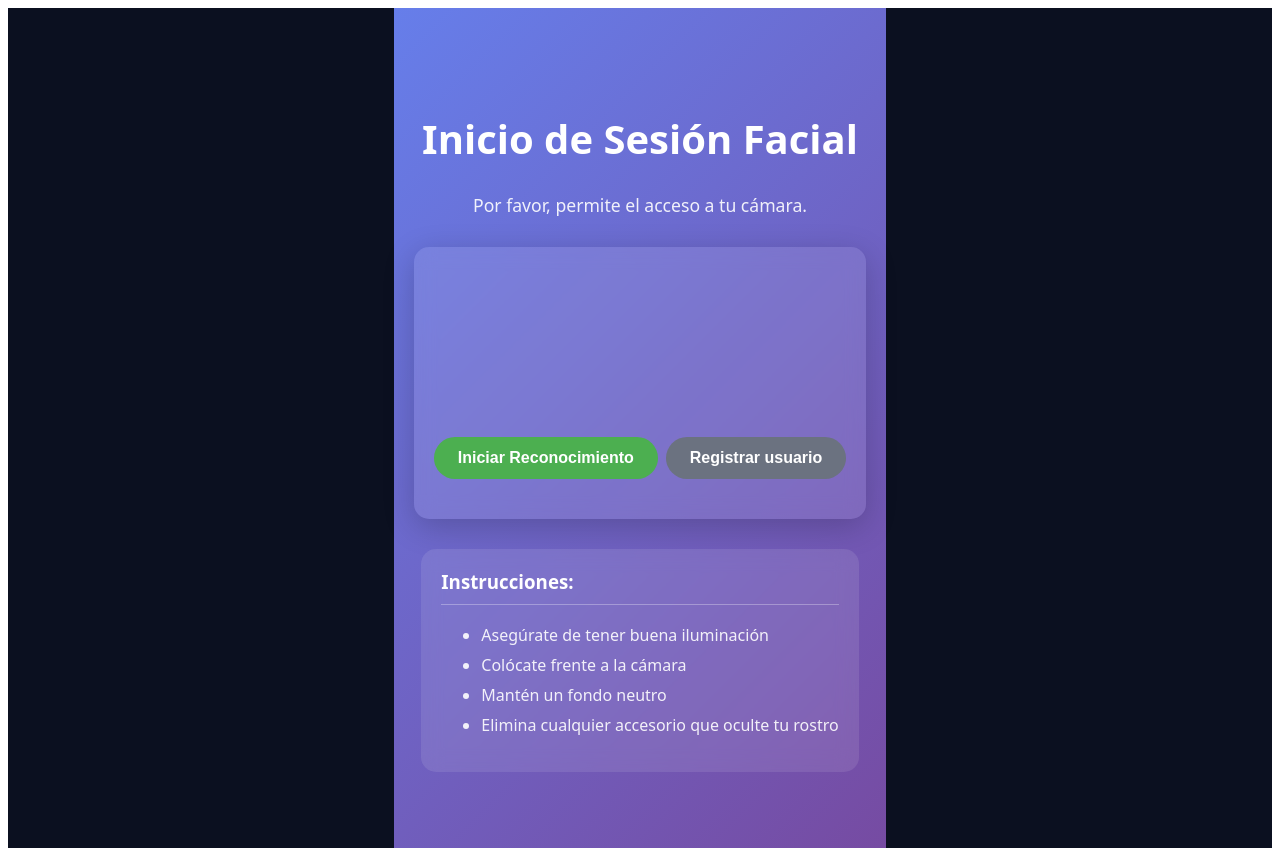
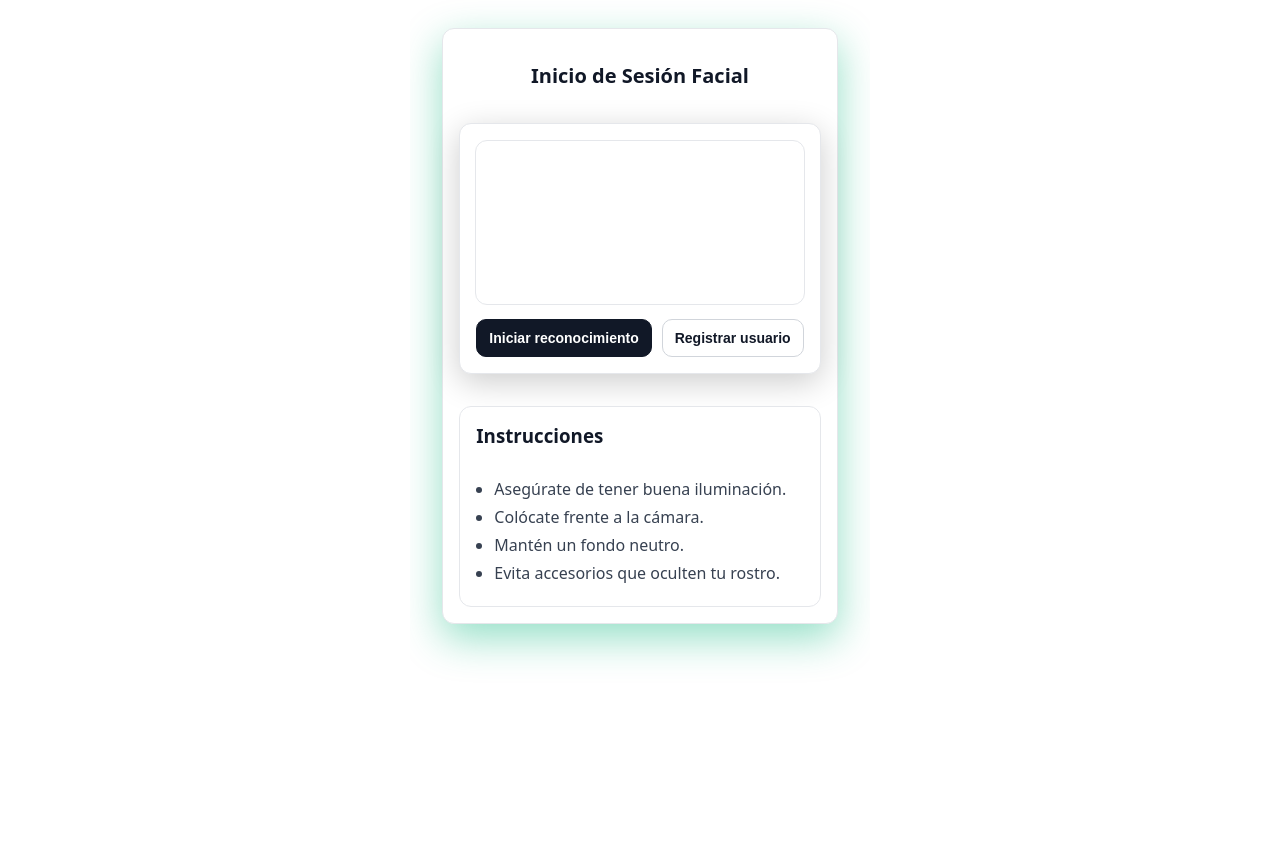
Before and after one commit to Chikiwuapo/Predicciones-Proyecto, a React (Vite) app in the folder Frontend/: page / in a window 1280 px wide. After the commit the page ends 800 px from the top, so only its background shows below. Built offline with nearby package versions, Linux system fonts and the light colour scheme; no server answers.

Commit message:
feat: :lock: Sistema login con reconocimiento facial
Implementacion de login y registro con reconocimiento facial

```diff
--- a/Frontend/src/App.css
+++ b/Frontend/src/App.css
@@ -1,27 +1,128 @@
+/* Estilos globales */
+html, body, #root {
+  height: 100%;
+  margin: 0;
+  padding: 0;
+  overflow: hidden;
+}
+
 /* Estilos básicos para la app */
 .app {
-  min-height: 100vh;
+  height: 100vh;
+  display: flex;
+  background: #ffffff;
+  color: #111827;
+  font-family: ui-sans-serif, system-ui, -apple-system, Segoe UI, Roboto, Helvetica, Arial, "Apple Color Emoji", "Segoe UI Emoji";
+  overflow: hidden;
+}
+
+/* Layout tipo dashboard */
+.layout {
+  display: grid;
+  grid-template-columns: 260px 1fr;
+  width: 100%;
+}
+
+.sidebar {
+  border-right: 1px solid #e5e7eb;
+  padding: 24px 16px;
+}
+
+.brand {
+  display: flex;
+  flex-direction: column;
+  align-items: center;
+  gap: 10px;
+  margin-bottom: 20px;
+}
+
+.avatar-circle {
+  width: 64px;
+  height: 64px;
+  border: 2px solid #111827;
+  border-radius: 999px;
   display: flex;
   align-items: center;
   justify-content: center;
-  background: #0b1020;
-  color: #f0f4ff;
-  font-family: ui-sans-serif, system-ui, -apple-system, Segoe UI, Roboto, Helvetica, Arial, "Apple Color Emoji", "Segoe UI Emoji";
+  font-size: 12px;
 }
 
-button {
-  background: #4f46e5;
-  color: white;
-  border: 0;
-  padding: 0.6rem 1rem;
-  border-radius: 0.5rem;
+.sidebar-title {
+  font-weight: 700;
+  line-height: 1.1;
+  text-align: center;
+}
+
+.sidebar-sep {
+  height: 1px;
+  background: #e5e7eb;
+  margin: 16px 0;
+}
+
+.nav-list { display: flex; flex-direction: column; gap: 10px; }
+
+.btn, .btn-outline {
+  padding: 10px 12px;
+  border-radius: 10px;
+  font-size: 14px;
   cursor: pointer;
 }
 
-button.btn-secondary {
-  background: #6b7280;
+.btn-outline {
+  background: #fff;
+  color: #111827;
+  border: 1px solid #d1d5db;
 }
 
-.message {
-  margin-top: 0.75rem;
+.btn-outline:hover { background: #f9fafb; }
+
+.btn-primary {
+  background: #111827;
+  color: #fff;
+  border: 1px solid #111827;
 }
+
+.btn-secondary {
+  background: #fff;
+  color: #111827;
+  border: 1px solid #d1d5db;
+}
+
+.sidebar-footer { margin-top: auto; }
+
+.content {
+  padding: 28px 32px;
+  max-width: 960px;
+  margin: 0 auto;
+  display: flex;
+  flex-direction: column;
+  gap: 16px;
+}
+
+.page-title { font-size: 20px; font-weight: 700; margin-bottom: 18px; }
+
+.card {
+  background: #ffffff;
+  border: 1px solid #e5e7eb;
+  border-radius: 12px;
+  padding: 16px;
+}
+
+.message { margin-top: 12px; }
+
+/* Inputs y helpers */
+.input {
+  width: 100%;
+  padding: 10px 12px;
+  border-radius: 10px;
+  border: 1px solid #d1d5db;
+  background: #ffffff;
+  color: #111827;
+  font-size: 14px;
+}
+
+.row { display: flex; gap: 12px; flex-wrap: wrap; }
+
+/* Utils adicionales */
+.actions-center { display: flex; justify-content: center; gap: 12px; flex-wrap: wrap; }
+.input-sm { max-width: 420px; }
--- a/Frontend/src/components/FacialLogin.css
+++ b/Frontend/src/components/FacialLogin.css
@@ -5,8 +5,8 @@
     justify-content: center;
     min-height: 100vh;
     padding: 20px;
-    background: linear-gradient(135deg, #667eea 0%, #764ba2 100%);
-    color: white;
+    background: #ffffff;
+    color: #374151;
   }
 
   .facial-login-container h1 {
@@ -20,22 +20,36 @@
     opacity: 0.9;
   }
 
-  .webcam-container {
-    background: rgba(255, 255, 255, 0.1);
-    backdrop-filter: blur(10px);
+  .webcam-card {
+    display: flex;
+    flex-direction: column;
+    gap: 14px;
+    align-items: center;
+    background: #ffffff;
     border-radius: 15px;
     padding: 20px;
-    display: flex;
-    flex-direction: column;
-    align-items: center;
-    margin-bottom: 30px;
     box-shadow: 0 8px 32px rgba(0, 0, 0, 0.2);
   }
 
-  .webcam-container video {
-    border-radius: 10px;
-    margin-bottom: 20px;
-    max-width: 100%;
+  body {
+    overflow: hidden;
+    height: 100vh;
+    margin: 0;
+    padding: 0;
+  }
+
+  .webcam-video {
+    width: 100%;
+    max-width: 720px;
+    border-radius: 12px;
+    border: 1px solid #e5e7eb;
+    background: #ffffff;
+  }
+
+  .controls-row {
+    display: flex;
+    gap: 10px;
+    flex-wrap: wrap;
   }
 
   .controls {
@@ -72,6 +86,58 @@
     transform: translateY(-2px);
   }
 
+  .instructions-card {
+    margin-top: 16px;
+    background: rgba(255, 255, 255, 0.1);
+    backdrop-filter: blur(10px);
+    border-radius: 15px;
+    padding: 20px;
+    max-width: 500px;
+  }
+
+  .instructions-card h3 {
+    margin-top: 0;
+    border-bottom: 1px solid rgba(255, 255, 255, 0.3);
+    padding-bottom: 10px;
+  }
+
+  .list {
+    margin: 8px 0 0;
+    padding-left: 18px;
+  }
+
+  .list li {
+    margin-bottom: 6px;
+    color: #374151;
+  }
+
+/* ---- Captura en Register ---- */
+.capture-row { display: flex; justify-content: center; }
+.capture-col { display: flex; flex-direction: column; align-items: center; gap: 8px; }
+.preview-img {
+  width: 240px;
+  height: 180px;
+  object-fit: cover;
+  border-radius: 8px;
+  border: 1px solid #e5e7eb;
+  display: block;
+}
+
+.capture-btn {
+  position: absolute;
+  top: 8px;
+  left: 50%;
+  transform: translateX(-50%);
+}
+
+  .loading {
+    font-size: 1.2rem;
+    display: flex;
+    align-items: center;
+    justify-content: center;
+    height: 200px;
+  }
+
   .message {
     padding: 15px;
     border-radius: 8px;
@@ -81,33 +147,12 @@
     font-weight: 500;
   }
 
-  .loading {
-    font-size: 1.2rem;
+  /* Contenedor principal tipo tarjeta para la página */
+  .page-card {
     display: flex;
-    align-items: center;
-    justify-content: center;
-    height: 200px;
+    flex-direction: column;
+    gap: 16px;
+    padding: 20px;
+    box-shadow: 0 14px 40px rgba(16, 185, 129, 0.45);
+    border: 1px solid rgba(16, 185, 129, 0.35);
   }
-
-  .instructions {
-    background: rgba(255, 255, 255, 0.1);
-    backdrop-filter: blur(10px);
-    border-radius: 15px;
-    padding: 20px;
-    max-width: 500px;
-  }
-
-  .instructions h3 {
-    margin-top: 0;
-    border-bottom: 1px solid rgba(255, 255, 255, 0.3);
-    padding-bottom: 10px;
-  }
-
-  .instructions ul {
-    text-align: left;
-  }
-
-  .instructions li {
-    margin-bottom: 8px;
-    opacity: 0.9;
-  }
--- a/Frontend/src/components/FacialLogin.tsx
+++ b/Frontend/src/components/FacialLogin.tsx
@@ -17,38 +17,34 @@ const FacialLogin = ({ onLogin, onShowRegister = () => {} }: Props) => {
   }
 
   return (
-    <div className="facial-login-container">
-      <h1>Inicio de Sesión Facial</h1>
-      <p>Por favor, permite el acceso a tu cámara.</p>
-
-      <div className="webcam-container">
+    <main className="content" style={{ overflow: 'hidden', height: '100vh' }}>
+      <div className="card page-card">
+        <h2 className="page-title" style={{ textAlign: 'center' }}>Inicio de Sesión Facial</h2>
+        <div className="card webcam-card">
           <Webcam
             ref={webcamRef}
             audio={false}
             screenshotFormat="image/jpeg"
             videoConstraints={{ width: 640, height: 480, facingMode: 'user' }}
+            className="webcam-video"
           />
-
-        <div className="controls">
-          <button onClick={handleGoWelcome} className="btn-primary">
-            Iniciar Reconocimiento
-          </button>
-          <button onClick={onShowRegister} className="btn-secondary" style={{ marginLeft: 8 }}>
-            Registrar usuario
-          </button>
+          <div className="controls-row">
+            <button onClick={handleGoWelcome} className="btn btn-primary">Iniciar reconocimiento</button>
+            <button onClick={onShowRegister} className="btn btn-secondary">Registrar usuario</button>
           </div>
         </div>
 
-      <div className="instructions">
-        <h3>Instrucciones:</h3>
-        <ul>
-          <li>Asegúrate de tener buena iluminación</li>
-          <li>Colócate frente a la cámara</li>
-          <li>Mantén un fondo neutro</li>
-          <li>Elimina cualquier accesorio que oculte tu rostro</li>
+        <div className="card instructions-card">
+          <h3 style={{ marginTop: 0 }}>Instrucciones</h3>
+          <ul className="list">
+            <li>Asegúrate de tener buena iluminación.</li>
+            <li>Colócate frente a la cámara.</li>
+            <li>Mantén un fondo neutro.</li>
+            <li>Evita accesorios que oculten tu rostro.</li>
           </ul>
         </div>
       </div>
+    </main>
   )
 }
 
--- a/Frontend/src/components/Register.tsx
+++ b/Frontend/src/components/Register.tsx
@@ -1,5 +1,6 @@
 import { useRef, useState } from 'react'
 import Webcam from 'react-webcam'
+import './FacialLogin.css'
 
 const videoConstraints = {
   width: 640,
@@ -28,37 +29,83 @@ const Register = ({ onRegister, onCancel }: Props) => {
   }
 
   return (
-    <div className="facial-login-container" style={{ gap: 12 }}>
-      <h1>Registro de Usuario</h1>
+    <main className="content" style={{ overflow: 'hidden', height: '100vh' }}>
+      <div className="card page-card" style={{ minHeight: '700px', display: 'flex', flexDirection: 'column' }}>
+        <h2 className="page-title" style={{ textAlign: 'center' }}>Registro de Usuario</h2>
 
+
+        <div style={{ flex: 1, display: 'flex', flexDirection: 'column', justifyContent: 'center', gap: '24px' }}>
+          <div className="card" style={{ marginBottom: '0' }}>
+            <div style={{ display: 'flex', flexDirection: 'column', alignItems: 'center', width: '100%', maxWidth: '420px', margin: '0 auto' }}>
+              <label style={{ alignSelf: 'flex-start', fontSize: 12, color: '#6b7280', marginBottom: 6 }}>Nombre</label>
               <input
+                className="input input-sm"
                 type="text"
                 placeholder="Tu nombre"
                 value={name}
                 onChange={(e) => setName(e.target.value)}
-        style={{ padding: '0.6rem 0.8rem', borderRadius: 8, border: '1px solid #334155', background: '#111827', color: '#e5e7eb' }}
               />
+            </div>
+          </div>
 
-      <div className="webcam-container" style={{ display: 'flex', gap: 16 }}>
+          <div className="card" style={{ padding: '20px', marginBottom: '0' }}>
+            <div style={{ display: 'flex', gap: '24px', justifyContent: 'center', alignItems: 'center', marginBottom: '20px' }}>
+              <div style={{ flex: 1, maxWidth: '480px' }}>
                 <Webcam
                   ref={webcamRef}
                   audio={false}
                   screenshotFormat="image/jpeg"
                   videoConstraints={videoConstraints}
+                  className="webcam-video"
+                  style={{ width: '100%', borderRadius: '8px' }}
                 />
-        <div style={{ display: 'flex', flexDirection: 'column', gap: 8, alignItems: 'center' }}>
-          <button className="btn-secondary" onClick={handleCapture}>Capturar rostro</button>
-          {preview && (
-            <img src={preview} alt="preview" style={{ width: 240, height: 180, objectFit: 'cover', borderRadius: 8, border: '1px solid #334155' }} />
+              </div>
+
+              <div style={{
+                width: '240px',
+                height: '180px',
+                borderRadius: '8px',
+                border: '1px solid #e5e7eb',
+                display: 'flex',
+                alignItems: 'center',
+                justifyContent: 'center',
+                backgroundColor: '#f9fafb'
+              }}>
+                {preview ? (
+                  <img
+                    src={preview}
+                    alt="preview"
+                    style={{
+                      width: '100%',
+                      height: '100%',
+                      borderRadius: '8px',
+                      objectFit: 'cover'
+                    }}
+                  />
+                ) : (
+                  <span style={{ color: '#9ca3af', fontSize: '14px' }}>Vista previa</span>
                 )}
               </div>
             </div>
 
-      <div className="controls" style={{ display: 'flex', gap: 8 }}>
-        <button className="btn-primary" onClick={handleRegister}>Registrar usuario</button>
-        <button className="btn-secondary" onClick={onCancel}>Regresar</button>
+            <div style={{ display: 'flex', justifyContent: 'center' }}>
+              <button
+                className="btn btn-secondary"
+                onClick={handleCapture}
+                style={{ minWidth: '180px' }}
+              >
+                Capturar rostro
+              </button>
             </div>
           </div>
+        </div>
+
+        <div className="actions-center" style={{ marginTop: 'auto', paddingTop: '20px' }}>
+          <button className="btn btn-primary" onClick={handleRegister}>Registrar usuario</button>
+          <button className="btn btn-secondary" onClick={onCancel}>Regresar</button>
+        </div>
+      </div>
+    </main>
   )
 }
 
```
Lines whose indentation alone changed are shown as unchanged.
